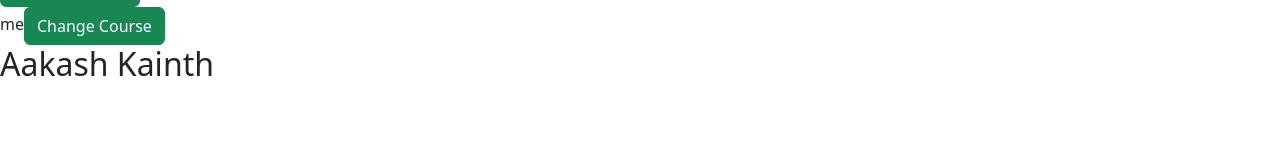
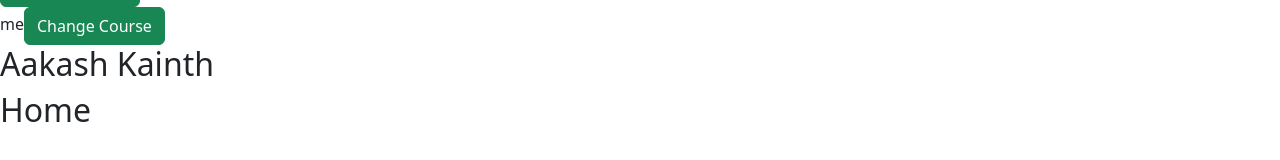
Before and after one commit to AakashKainth/angular_18_tutorial, an Angular app: page / in a window 1280 px wide. Shown: the part 250-410 px from the top of the page. Built offline with nearby package versions, Linux system fonts and the light colour scheme.

Commit message:
Tag added

```diff
--- a/src/app/data-binding/data-binding.component.html
+++ b/src/app/data-binding/data-binding.component.html
@@ -46,7 +46,7 @@
     </div>
     <div class="col-4">
         <h2>{{firstName()}}</h2>
-
+        <h2>Home</h2>
 
 
 
```
